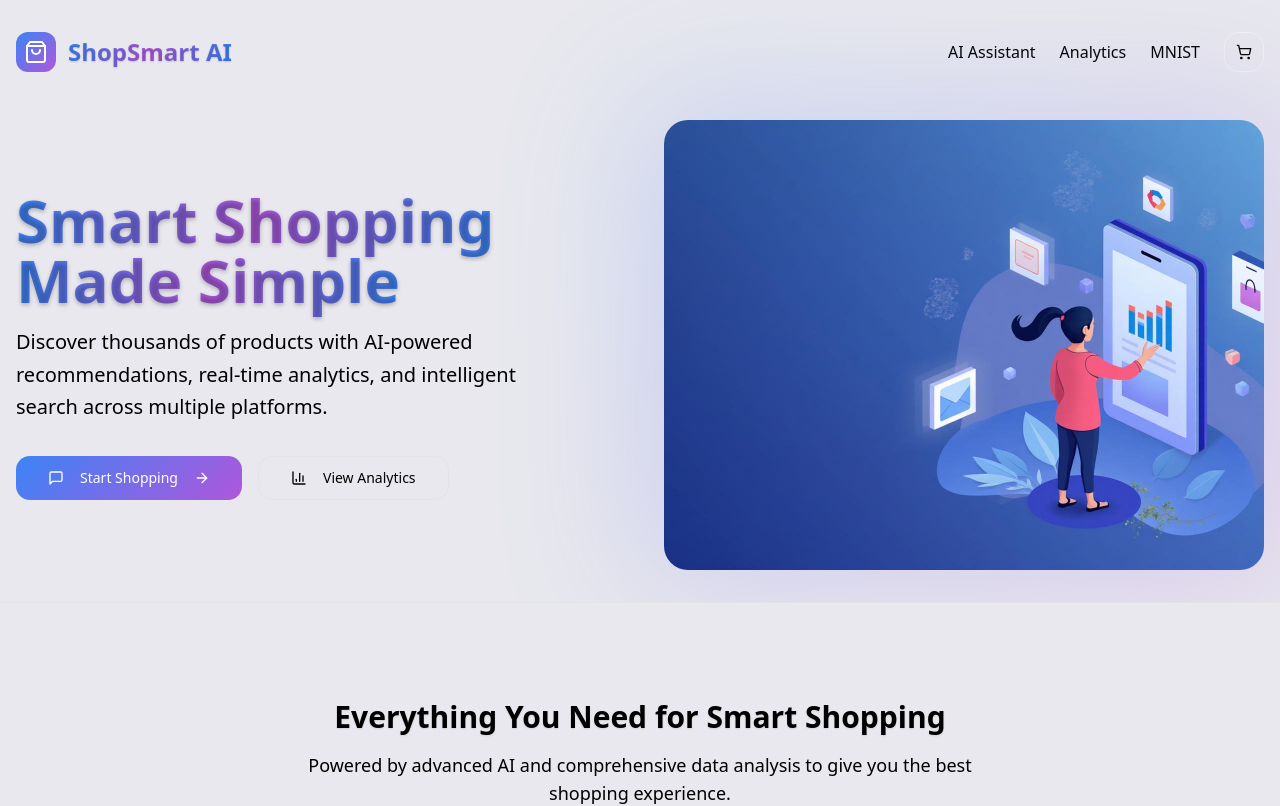
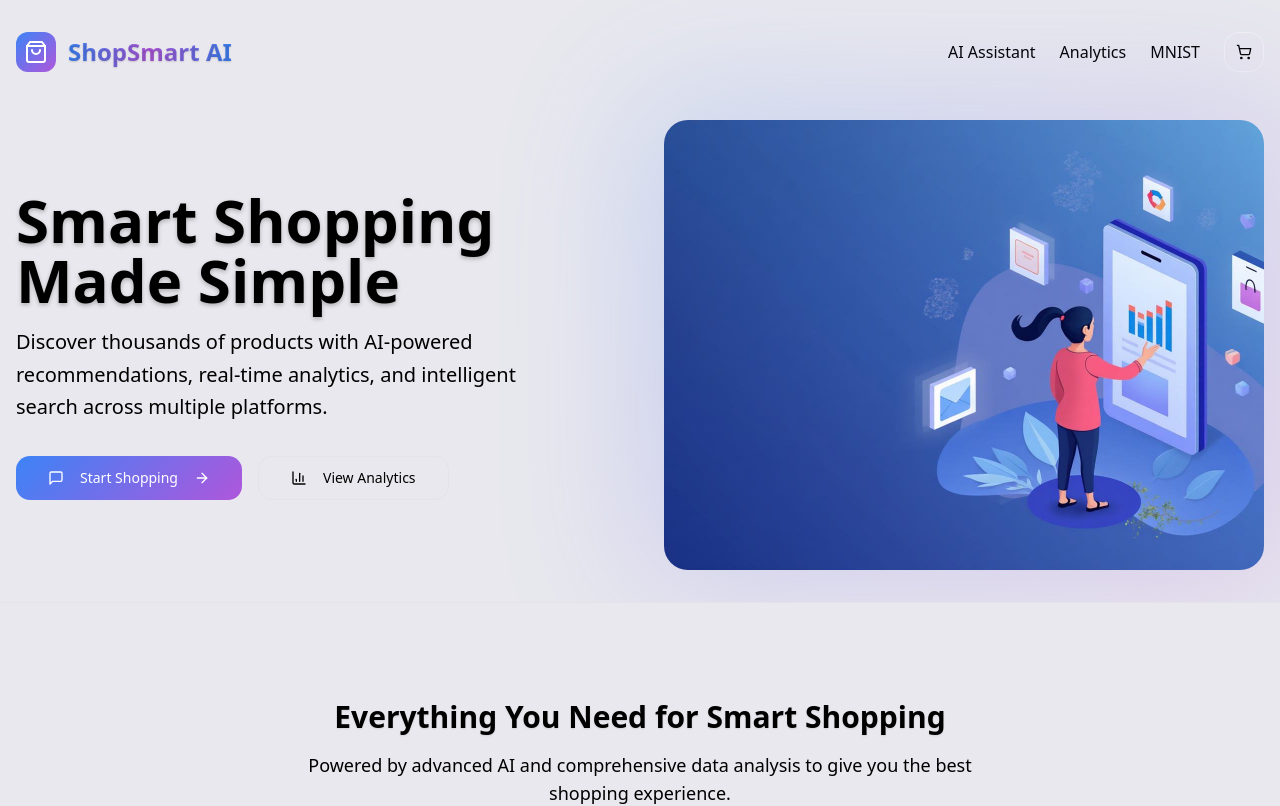
Before and after one commit to heynorbie/Smart-shopping-assistant, a React (Vite) app: page / in a window 1280 px wide. Shown: the top 806 px of the page. Built offline with nearby package versions, Linux system fonts and the light colour scheme; the HTML template or start-up script is replaced by a standard one.

Commit message:
Fix text color

```diff
--- a/src/pages/Index.tsx
+++ b/src/pages/Index.tsx
@@ -41,11 +41,11 @@ const Index = () => {
             <div className="space-y-8">
               <div className="space-y-4">
                 <h2 className="text-5xl lg:text-6xl font-bold leading-tight hero-text">
-                  <span className="bg-gradient-to-r from-primary via-secondary to-primary bg-clip-text text-transparent text-shadow-strong">
+                  <span className="text-foreground text-shadow-strong">
                     Smart Shopping
                   </span>
                   <br />
-                  <span className="bg-gradient-to-r from-primary via-secondary to-primary bg-clip-text text-transparent text-shadow-strong">Made Simple</span>
+                  <span className="text-foreground text-shadow-strong">Made Simple</span>
                 </h2>
                 <p className="text-xl text-hero-text-muted leading-relaxed max-w-lg">
                   Discover thousands of products with AI-powered recommendations, real-time analytics, and intelligent search across multiple platforms.
```
